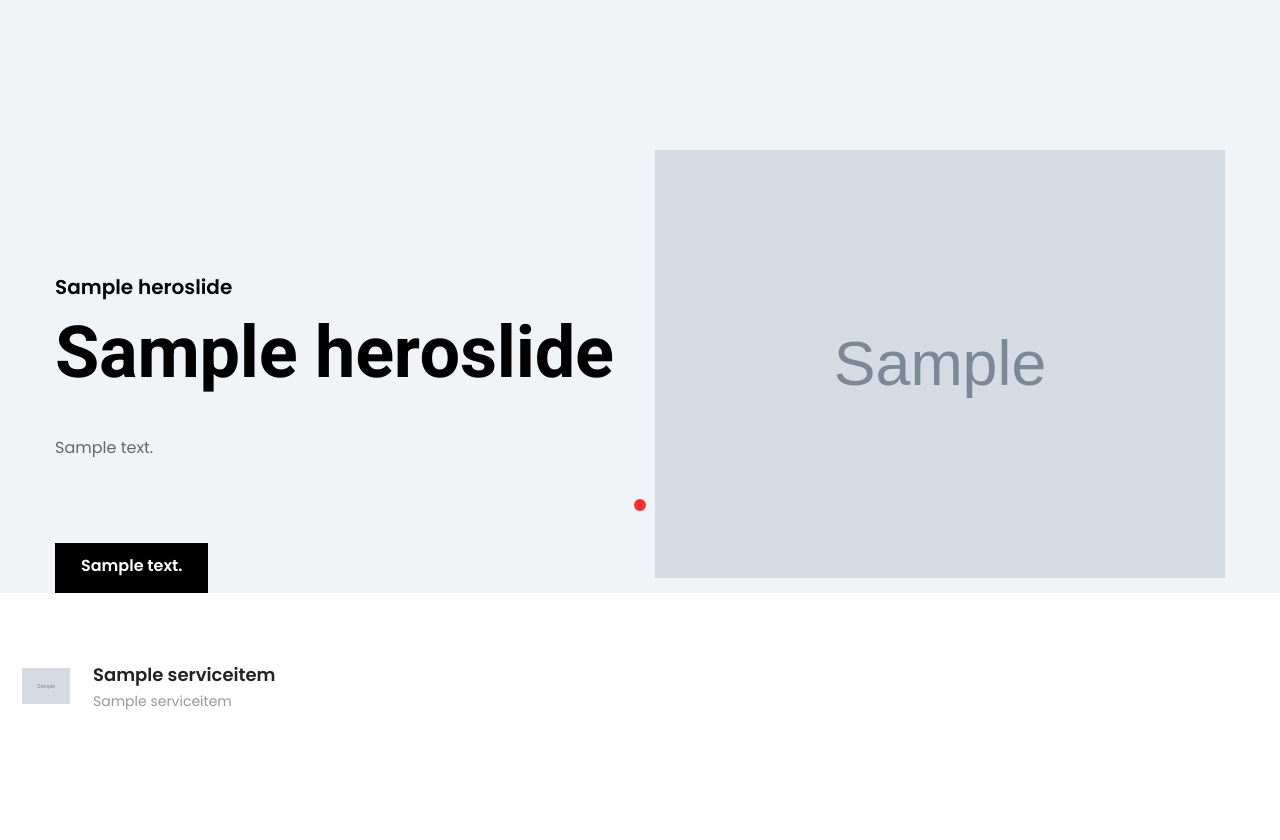
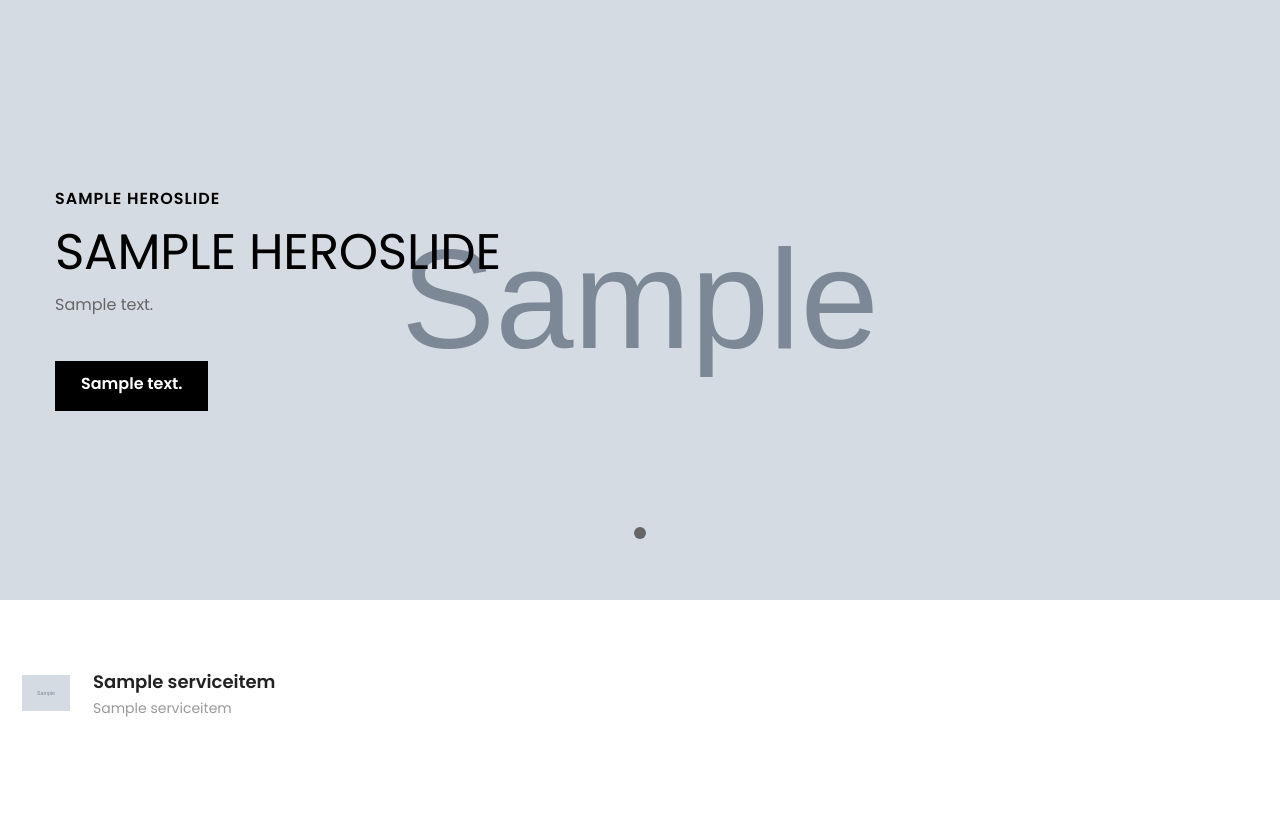
Before and after one commit to Abdulhamid51/shop, a Django app: page /index/ in a window 1280 px wide. Shown: the part 96-936 px from the top of the page. Run offline with Django 3.2, Linux system fonts and the light colour scheme; tables that the repository leaves empty hold one stand-in row (values such as "Sample post"); grey boxes marked "Sample" are stand-in pictures; style sheets or scripts are compiled from the project's sources; some libraries are stand-ins or nearby versions.

Commit message:
some changes

```diff
--- a/templates/contact.html
+++ b/templates/contact.html
@@ -65,7 +65,7 @@
             var mapOptions = {
                 zoom: 11,
                 scrollwheel: false,
-                center: new google.maps.LatLng(55.5799533, 36.72592),
+                center: new google.maps.LatLng(55.7703073,37.6780486),
                 styles: [{
                         "featureType": "water",
                         "elementType": "geometry",
@@ -230,7 +230,7 @@
             var mapElement = document.getElementById('map');
             var map = new google.maps.Map(mapElement, mapOptions);
             var marker = new google.maps.Marker({
-                position: new google.maps.LatLng(55.5799533, 36.72592),
+                position: new google.maps.LatLng(55.7703073,37.6780486),
                 map: map,
                 icon: '/static/assets/images/icon-img/pin.png',
                 animation: google.maps.Animation.BOUNCE,
--- a/templates/index.html
+++ b/templates/index.html
@@ -3,32 +3,29 @@
 
 {% block content %}
 
-        <div class="slider-area bg-gray">
-            <div class="hero-slider-active-1 hero-slider-pt-1 nav-style-1 dot-style-1">
+
+        <div class="slider-area">
+            <div class="hero-slider-active-1 nav-style-1 dot-style-2 dot-style-2-position-2 dot-style-2-active-black">
+
                 {% for slide in hero_slides %}
-                <div class="single-hero-slider single-animation-wrap">
+
+                <div class="single-hero-slider single-animation-wrap slider-height-2 custom-d-flex custom-align-item-center bg-img hm2-slider-bg res-white-overly-xs" style="background-image:url({{slide.image.url}});">
                     <div class="container">
                         <div class="row">
-                            <div class="col-lg-6 col-md-6 col-sm-6">
-                                <div class="hero-slider-content-1 hero-slider-content-1-pt-1 slider-animated-1">
-                                    <h4 class="animated">{{ slide.subtitle }}</h4>
-                                    <h1 class="animated">{{ slide.title|safe }}</h1>
-                                    <p class="animated">{{ slide.description }}</p>
-                                    {% if slide.button_text %}
+                            <div class="col-12">
+                                <div class="hero-slider-content-4 slider-animated-1">
+                                    <h4 class="animated">{{slide.subtitle}}</h4>
+                                    <h1 class="animated">{{slide.title|safe}}</h1>
+                                    <p class="animated">{{slide.description|safe}}</p>
                                     <div class="btn-style-1">
-                                        <a class="animated btn-1-padding-1" href="{{ slide.button_url }}">{{ slide.button_text }}</a>
+                                        <a class="animated btn-1-padding-1" href="{{slide.button.url}}">{{slide.button_text}}</a>
                                     </div>
-                                    {% endif %}
-                                </div>
-                            </div>
-                            <div class="col-lg-6 col-md-6 col-sm-6">
-                                <div class="hero-slider-img-1 slider-animated-1">
-                                    <img class="animated" src="{{ slide.image.url }}" alt="{{ slide.title }}">
                                 </div>
                             </div>
                         </div>
                     </div>
                 </div>
+
                 {% endfor %}
             </div>
         </div>
```
Also changed, not shown: templates/product-details.html (+114 -12 lines).
